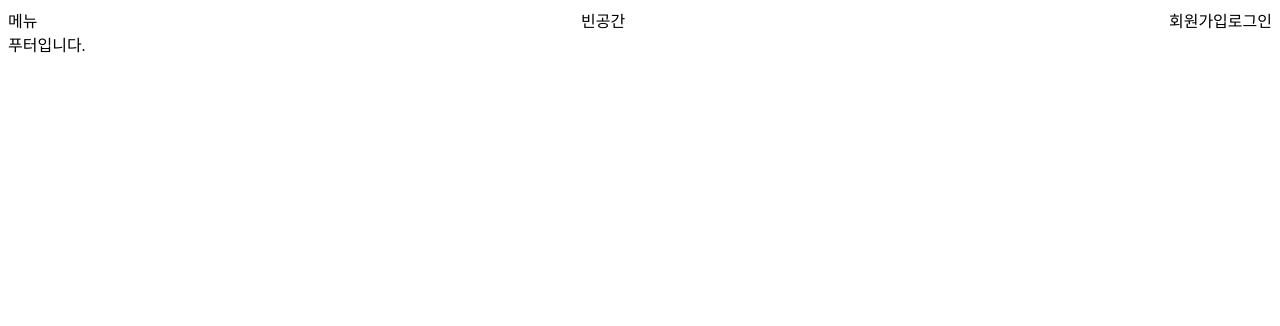
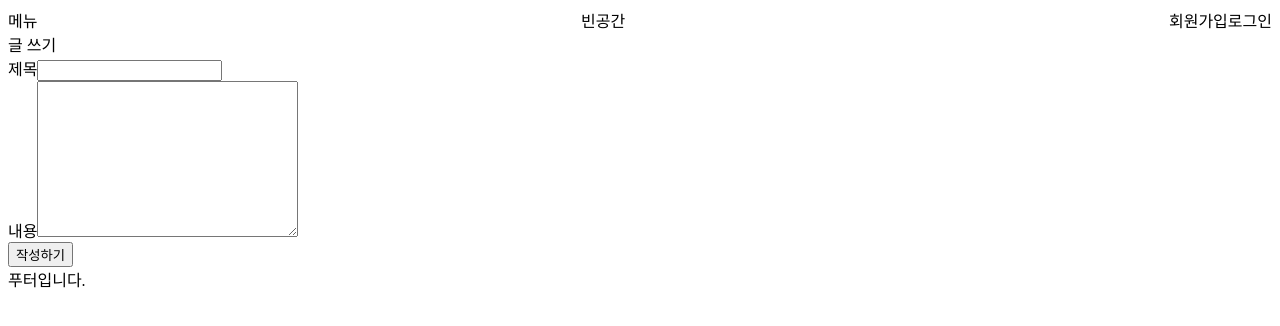
Before and after one commit to zx3923/my-board-front, a React (Create React App) app: page /update/1 in a window 1280 px wide. Shown: the top 326 px of the page. Built offline with nearby package versions, Linux system fonts and the light colour scheme; no server answers.

Commit message:
수정 로직 구현

```diff
--- a/src/App.js
+++ b/src/App.js
@@ -9,6 +9,7 @@ import BoardWrite from "./board/BoardWrite";
 import BoardPage from "./board/BoardPage";
 import axios from "axios";
 import BoardDetail from "./board/BoardDetail";
+import BoardUpdate from "./board/BoardUpdate";
 
 function App() {
   const [boardList, setBoardList] = useState([]);
@@ -39,6 +40,7 @@ function App() {
             element={<BoardPage boardList={boardList} />}
           ></Route>
           <Route path="/detail/:id" element={<BoardDetail />} />
+          <Route path="/update/:id" element={<BoardUpdate />} />
         </Routes>
         <Footer />
       </BrowserRouter>
--- a/src/board/BoardDetail.js
+++ b/src/board/BoardDetail.js
@@ -6,7 +6,7 @@ import CommentList from "../comment/CommentList";
 const BoardDetail = () => {
   const navigate = useNavigate();
   const { id } = useParams();
-  const [contents, setContents] = useState({});
+  const [contents, setContents] = useState("");
   const [Comment, setComment] = useState("");
   const [commentList, setCommentList] = useState("");
 
@@ -45,7 +45,7 @@ const BoardDetail = () => {
         method: "get",
         url: `http://localhost:8090/board/comment/list/${id}`,
       });
-
+      console.log(contents);
       setContents(data.data);
       setCommentList(data2.data);
     };
@@ -67,9 +67,20 @@ const BoardDetail = () => {
       >
         삭제
       </button>
-      <div>{contents.id}</div>
-      <div>{contents.author}</div>
-      <div>{contents.subject}</div>
+      <button
+        onClick={() => {
+          if (sessionStorage.getItem("loginid") == contents.author) {
+            navigate(`../../update/${id}`);
+          } else {
+            alert("권한이 없습니다.");
+          }
+        }}
+      >
+        수정
+      </button>
+      <div>작성자 : {contents.author}</div>
+      <div>제목 : {contents.subject}</div>
+      <div>내용 : {contents.contents}</div>
       <div>
         {" "}
         <span>댓글</span>
--- /dev/null
+++ b/src/board/BoardUpdate.js
@@ -0,0 +1,90 @@
+import axios from "axios";
+import React, { useEffect, useState } from "react";
+import { useNavigate, useParams } from "react-router-dom";
+
+const BoardUpdate = () => {
+  const navigate = useNavigate();
+  const { id } = useParams();
+  const [boardText, setBoardText] = useState("");
+  const [subject, setSubject] = useState("");
+  const [contents, setContents] = useState("");
+
+  const patch = async () => {
+    try {
+      const data = await axios({
+        method: "patch",
+        url: `http://localhost:8090/board/update/${id}`,
+        data: {
+          subject,
+          contents,
+          author: sessionStorage.getItem("loginid"),
+        },
+      });
+      setBoardText(data.data);
+    } catch (e) {
+      console.log(e);
+    }
+  };
+  useEffect(() => {
+    const getData = async () => {
+      try {
+        const data = await axios({
+          method: "get",
+          url: `http://localhost:8090/board/${id}`,
+        });
+        setBoardText(data.data);
+      } catch (e) {
+        console.log(e);
+      }
+    };
+    getData();
+  }, []);
+  return (
+    <>
+      <div>글 쓰기</div>
+      <div>
+        <div>
+          <span>제목</span>
+          <input
+            type="text"
+            defaultValue={boardText.subject}
+            onChange={(e) => {
+              setSubject(e.target.value);
+            }}
+          />
+        </div>
+        <div>
+          <span>내용</span>
+          <textarea
+            name=""
+            id=""
+            cols="30"
+            rows="10"
+            defaultValue={boardText.contents}
+            onChange={(e) => {
+              setContents(e.target.value);
+            }}
+          ></textarea>
+        </div>
+      </div>
+      <button
+        onClick={() => {
+          if (subject === "") {
+            alert("제목을 입력하세요.");
+          } else if (contents === "") {
+            alert("내용을 입력하세요.");
+          } else {
+            patch();
+            alert("작성했습니다.");
+            navigate("/list");
+            window.location.reload();
+          }
+        }}
+      >
+        작성하기
+      </button>
+    </>
+  );
+};
+
+export default BoardUpdate;
```
